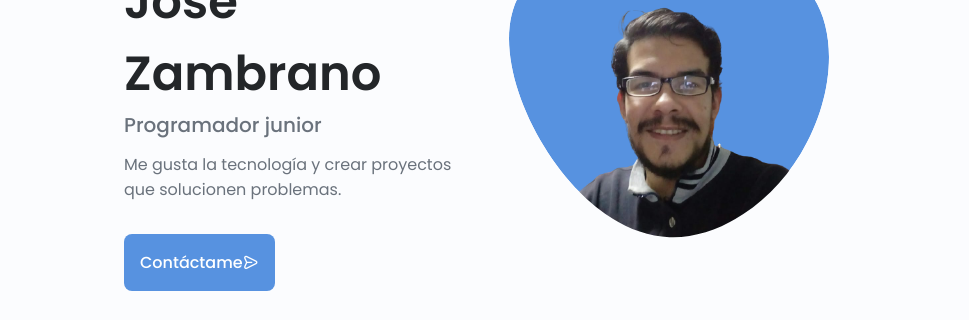
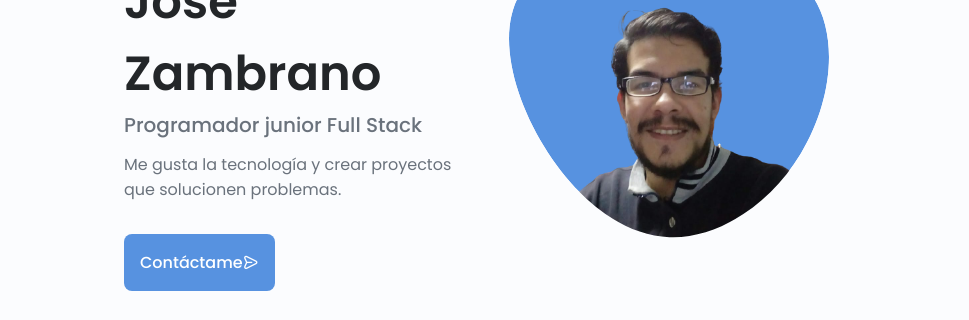
Before and after one commit to joseyzambranov/portafoliomoderno, a plain HTML site: page index.html in a window 1280 px wide. Shown: the part 290-610 px from the top of the page, 184-1153 px from the left. Drawn offline with nearby package versions, Linux system fonts and the light colour scheme.

Commit message:
add fullstack developer

```diff
--- a/index.html
+++ b/index.html
@@ -113,7 +113,7 @@
 
                     <div class="home__data">
                         <h1 class="home__title">¡Hola! soy José Zambrano</h1>
-                        <h3 class="home__subtitle">Programador junior</h3>
+                        <h3 class="home__subtitle">Programador junior Full Stack</h3>
                         <p class="home__description">Me gusta la tecnología y crear proyectos que solucionen problemas.
                         </p>
                         <a href="#contact" class="button button--flex">
```
